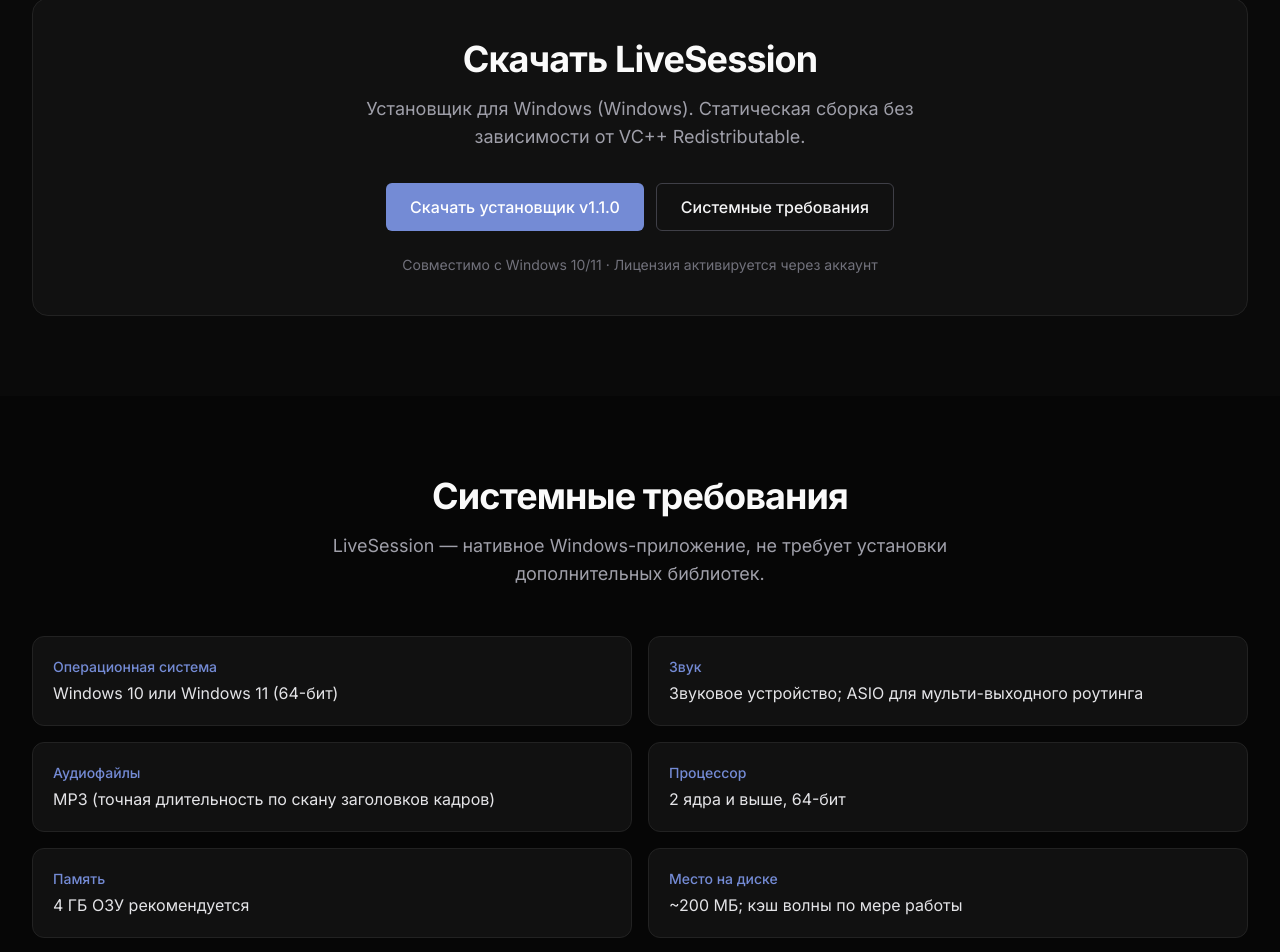
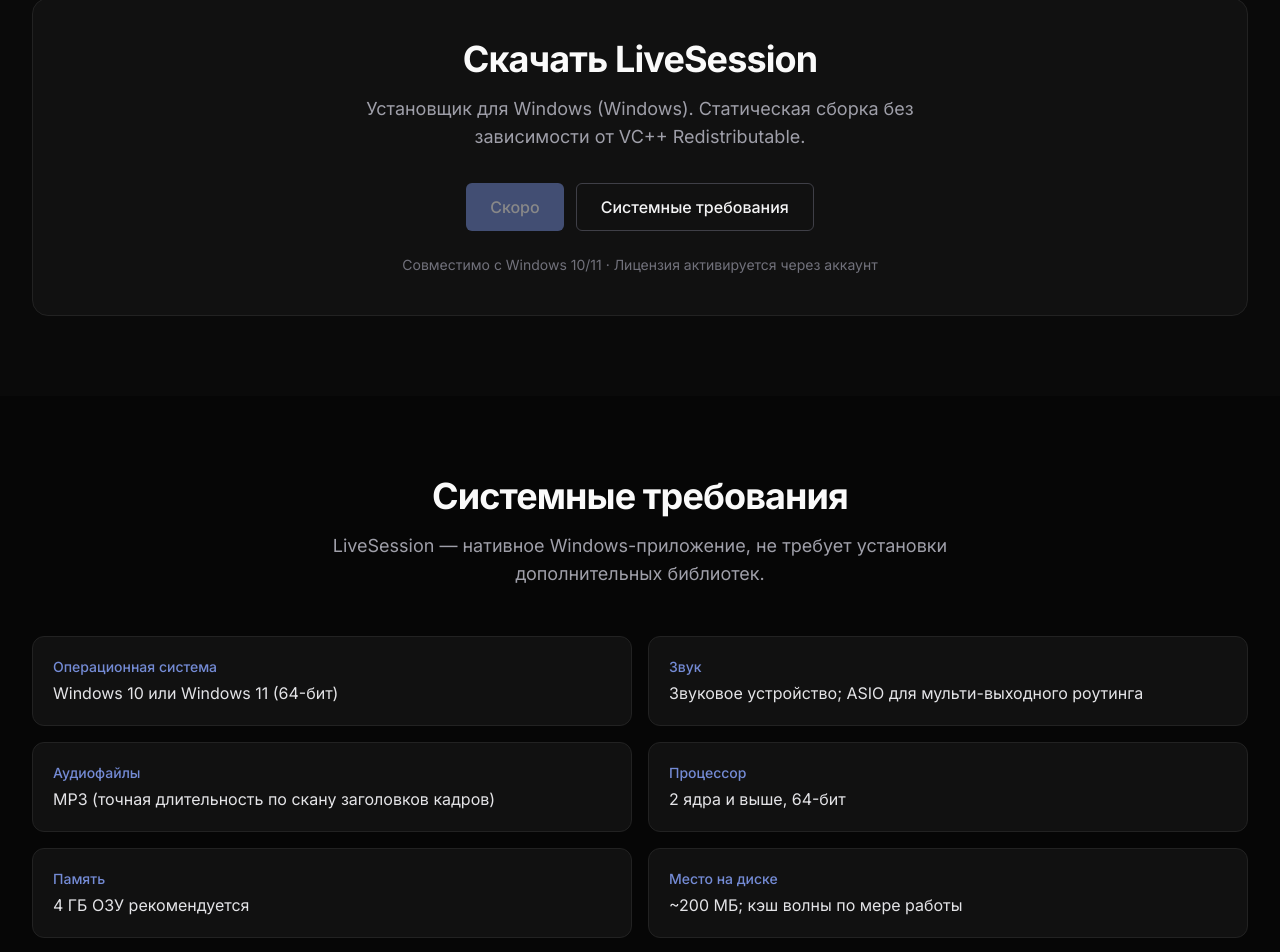
Before and after one commit to leekard/live-session-web, a Next.js app: page / in a window 1280 px wide. Shown: the part 3071-4023 px from the top of the page. Built offline with nearby package versions, Linux system fonts and the light colour scheme; no server answers.

Commit message:
fix(landing): disable download button with 'Скоро' until a release is published (no more scrolling to pricing)

```diff
--- a/src/widgets/Download/DownloadButton.tsx
+++ b/src/widgets/Download/DownloadButton.tsx
@@ -2,7 +2,6 @@
 
 import { useEffect, useState } from "react";
 import { Button } from "@/shared/ui";
-import { siteConfig } from "@/shared/config/site";
 
 type Latest = {
   ok: boolean;
@@ -26,12 +25,18 @@
     };
   }, []);
 
-  const href = release?.url ?? siteConfig.downloadUrl;
-  const version = release?.version ?? siteConfig.appVersion;
+  // Пока актуальный релиз не опубликован — кнопка неактивна (не ведёт на тарифы).
+  if (!release) {
+    return (
+      <Button size="lg" disabled>
+        Скоро
+      </Button>
+    );
+  }
 
   return (
-    <Button href={href} size="lg">
-      Скачать установщик v{version}
+    <Button href={release.url} size="lg">
+      Скачать установщик v{release.version}
     </Button>
   );
 }
```
